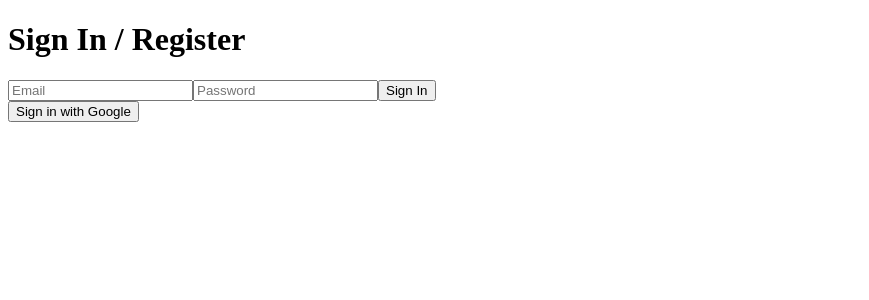
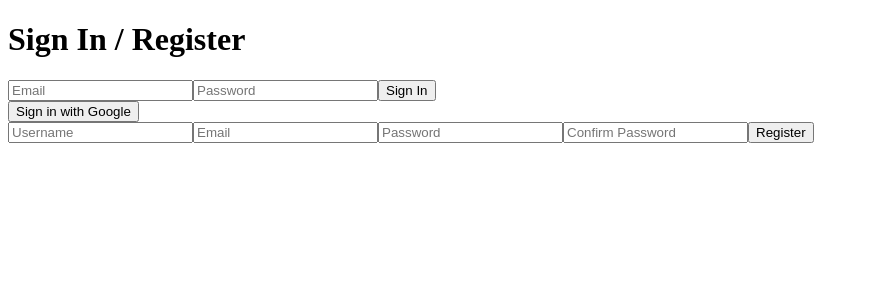
Before and after one commit to jdokon/react-firebase-auth, a React (Vite) app: page / in a window 1280 px wide. Shown: the top 300 px of the page, without its empty margins (0-869 px from the left). Built offline with nearby package versions, Linux system fonts and the light colour scheme.

Commit message:
Implemented sign-up form

```diff
--- a/src/components/authentication.jsx
+++ b/src/components/authentication.jsx
@@ -1,10 +1,12 @@
 import { SignInForm } from "./sign-in-form"
+import { SignUpForm } from "./sign-up-form"
 
 export const Authentication = () => {
   return (
     <div>
       <h1>Sign In / Register</h1>
       <SignInForm />
+      <SignUpForm />
     </div>
   )
 }
--- a/src/components/sign-up-form.jsx
+++ b/src/components/sign-up-form.jsx
@@ -1,46 +1,86 @@
 import React, { useState } from "react"
 import { useNavigate } from "react-router-dom"
+import {
+  createAuthUserWithEmailAndPassword,
+  createUserDocumentFromAuth,
+} from "../utils/firebase-utils"
+
+const defaultFormFields = {
+  displayName: "",
+  email: "",
+  password: "",
+  confirmPassword: "",
+}
 
 export const SignUpForm = () => {
   let navigate = useNavigate()
-  const [username, setUsername] = useState("")
-  const [email, setEmail] = useState("")
-  const [password, setPassword] = useState("")
-  const [confirmPassword, setConfirmPassword] = useState("")
+  const [formFields, setFormFields] = useState(defaultFormFields)
+  const { displayName, email, password, confirmPassword } = formFields
+
+  const handleChange = (event) => {
+    const { name, value } = event.target
+    setFormFields({ ...formFields, [name]: value })
+  }
+
+  const resetFormFields = () => {
+    setFormFields(defaultFormFields)
+  }
 
   const handleSubmit = async (e) => {
     e.preventDefault()
-    navigate("/home")
+
+    if (password !== confirmPassword) {
+      alert("Passwords do not match")
+      return
+    }
+
+    try {
+      const { user } = await createAuthUserWithEmailAndPassword(email, password)
+      await createUserDocumentFromAuth(user, { displayName })
+      resetFormFields()
+    } catch (error) {
+      if (error.code === "auth/email-already-in-use") {
+        console.log("Cannot create user, email already in use")
+      } else {
+        console.log("user creation encountered an error", error)
+      }
+    }
+
+    //navigate("/home")
   }
 
   return (
     <form onSubmit={handleSubmit}>
       <input
         type="text"
+        name="displayName"
         placeholder="Username"
         required
-        value={username}
-        onChange={(e) => setUsername(e.target.value)}
+        value={displayName}
+        onChange={handleChange}
       />
       <input
         type="email"
+        name="email"
         placeholder="Email"
         value={email}
-        onChange={(e) => setEmail(e.target.value)}
+        onChange={handleChange}
       />
       <input
         type="password"
+        name="password"
         placeholder="Password"
         required
         value={password}
-        onChange={(e) => setPassword(e.target.value)}
+        onChange={handleChange}
       />
       <input
         type="password"
+        name="confirmPassword"
         placeholder="Confirm Password"
         required
         value={confirmPassword}
-        onChange={(e) => setConfirmPassword(e.target.value)}
+        onChange={handleChange}
       />
       <button type="submit">Register</button>
     </form>
--- a/src/utils/firebase-utils.js
+++ b/src/utils/firebase-utils.js
@@ -1,6 +1,11 @@
 import { initializeApp } from "firebase/app"
 import { getFirestore, doc, getDoc, setDoc } from "firebase/firestore"
-import { getAuth, signInWithPopup, GoogleAuthProvider } from "firebase/auth"
+import {
+  getAuth,
+  signInWithPopup,
+  GoogleAuthProvider,
+  createUserWithEmailAndPassword,
+} from "firebase/auth"
 
 const firebaseConfig = {
   apiKey: "AIzaSyDFD8o4km_VVMvesbAlNPzj3e8wXk8Ji9k",
@@ -23,7 +28,12 @@ googleProvider.setCustomParameters({
 
 export const signInWithGooglePopup = () => signInWithPopup(auth, googleProvider)
 
-export const createUserDocumentFromAuth = async (userAuth) => {
+export const createUserDocumentFromAuth = async (
+  userAuth,
+  additionalInformation = {}
+) => {
+  if (!userAuth) return
+
   const userDocRef = doc(db, "users", userAuth.uid)
   console.log(userDocRef)
 
@@ -36,6 +46,7 @@ export const createUserDocumentFromAuth = async (userAuth) => {
         displayName,
         email,
         createdAt,
+        ...additionalInformation,
       })
     } catch (error) {
       console.log("error creating the user", error.message)
@@ -44,3 +55,9 @@ export const createUserDocumentFromAuth = async (userAuth) => {
     return userDocRef
   }
 }
+
+export const createAuthUserWithEmailAndPassword = async (email, password) => {
+  if (!email || !password) return
+
+  return await createUserWithEmailAndPassword(auth, email, password)
+}
```
